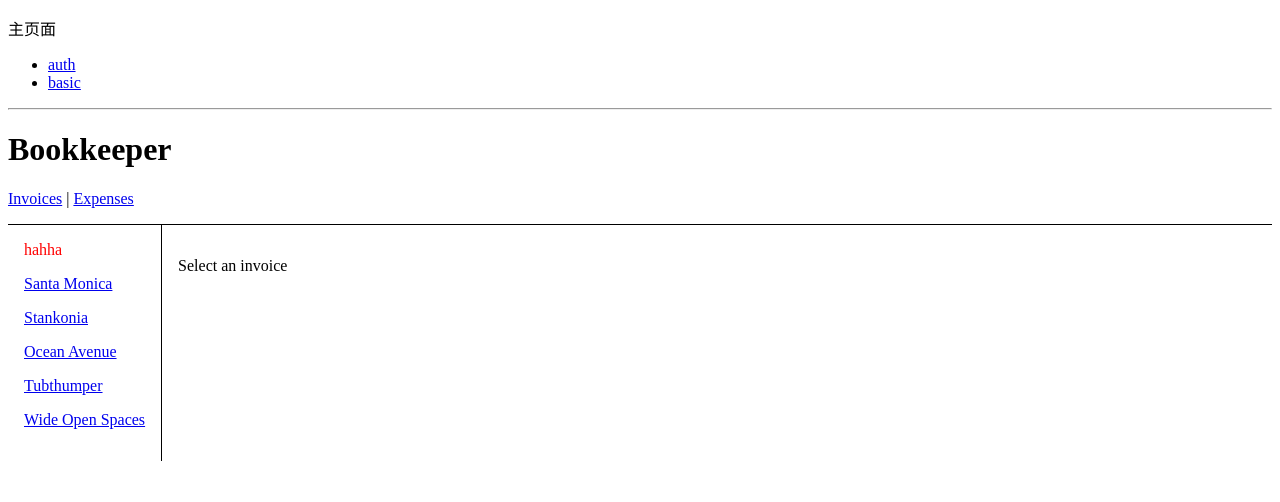
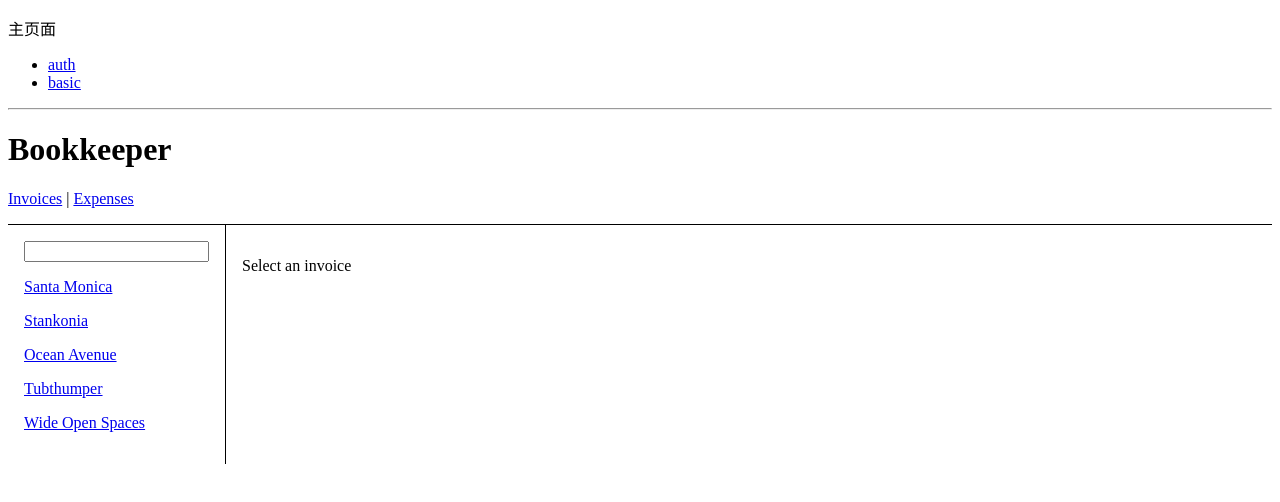
Before and after one commit to Pancake-Q/react18.0.0, a React app: page /auth/invoices in a window 1280 px wide. Shown: the top 502 px of the page. Built offline with nearby package versions, Linux system fonts and the light colour scheme.

Commit message:
feat:react-router6 useSearchParams

```diff
--- a/src/pages/Invoices/index.jsx
+++ b/src/pages/Invoices/index.jsx
@@ -1,11 +1,23 @@
-import React from 'react';
-import { NavLink, Outlet } from 'react-router-dom';
+import React, { useEffect, useState } from 'react';
+import { NavLink, Outlet, useSearchParams } from 'react-router-dom';
 import { getInvoices } from '../../mock/data';
 import { useParams } from 'react-router-dom';
 import { getInvoice } from '../../mock/data';
 import './index.less';
 const Invoices = () => {
-	let invoices = getInvoices();
+	const invoices = getInvoices();
+	const [searchParams, setSearchParams] = useSearchParams();
+	const changeHandler = event => {
+		let filter = event.target.value;
+		if (filter) {
+			setSearchParams({ filter });
+		} else {
+			setSearchParams({});
+		}
+	};
+	useEffect(() => {
+		console.log(searchParams.keys('filter'), '=====useEffect=====1');
+	}, [searchParams]);
 	return (
 		<div style={{ display: 'flex' }}>
 			<nav
@@ -14,8 +26,18 @@
 					padding: '1rem',
 				}}
 			>
-				<div className="red">hahha</div>
-				{invoices.map(invoice => (
+				<input
+					value={searchParams.get('filter') || ''}
+					onChange={e => changeHandler(e)}
+				/>
+				{invoices
+					.filter(invoice => {
+						let filter = searchParams.get('filter');
+						if (!filter) return true;
+						let name = invoice.name.toLowerCase();
+						return name.startsWith(filter.toLowerCase());
+					})
+					.map(invoice => (
 						<NavLink
 							style={({ isActive }) => {
 								return {
```
Lines whose indentation alone changed are shown as unchanged.
